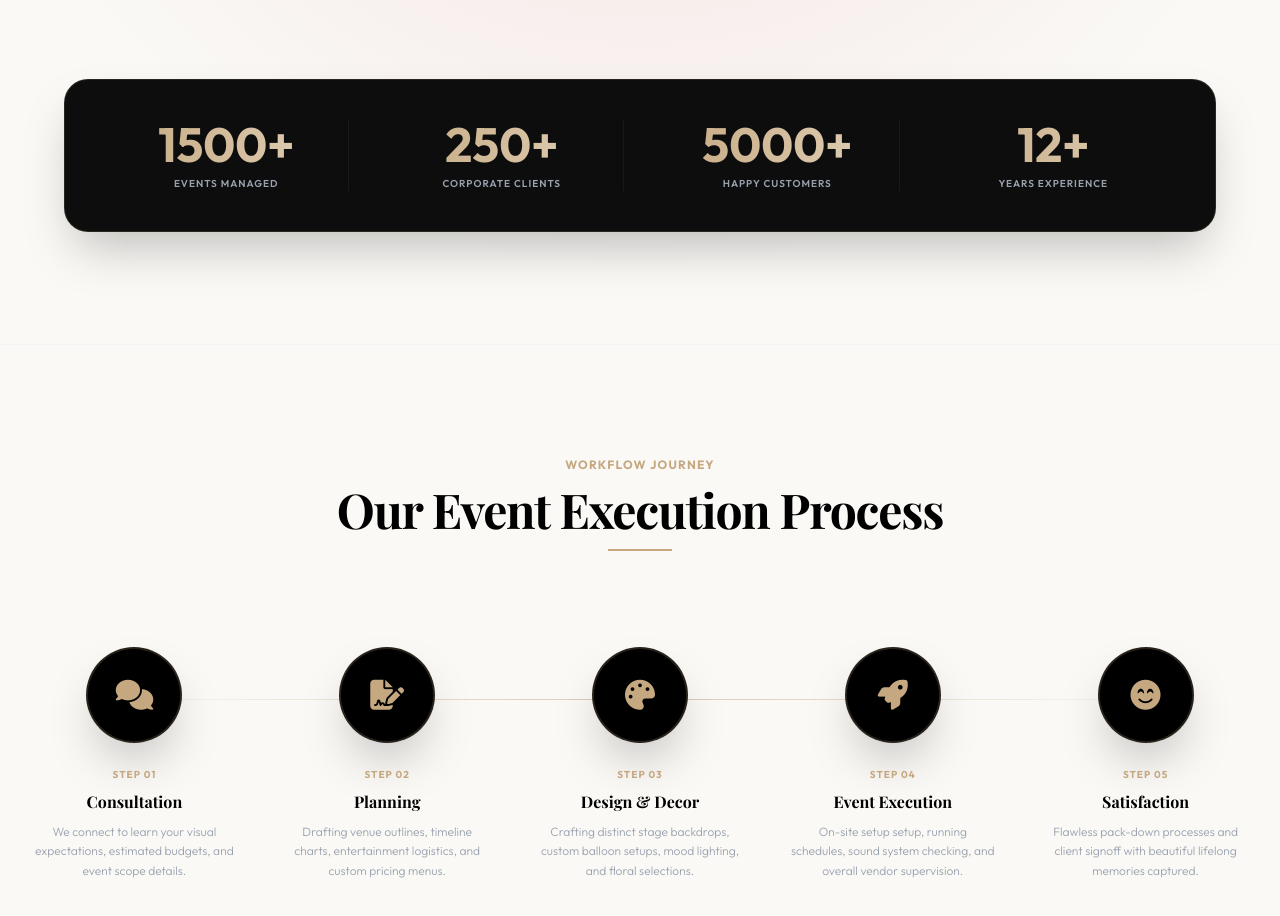
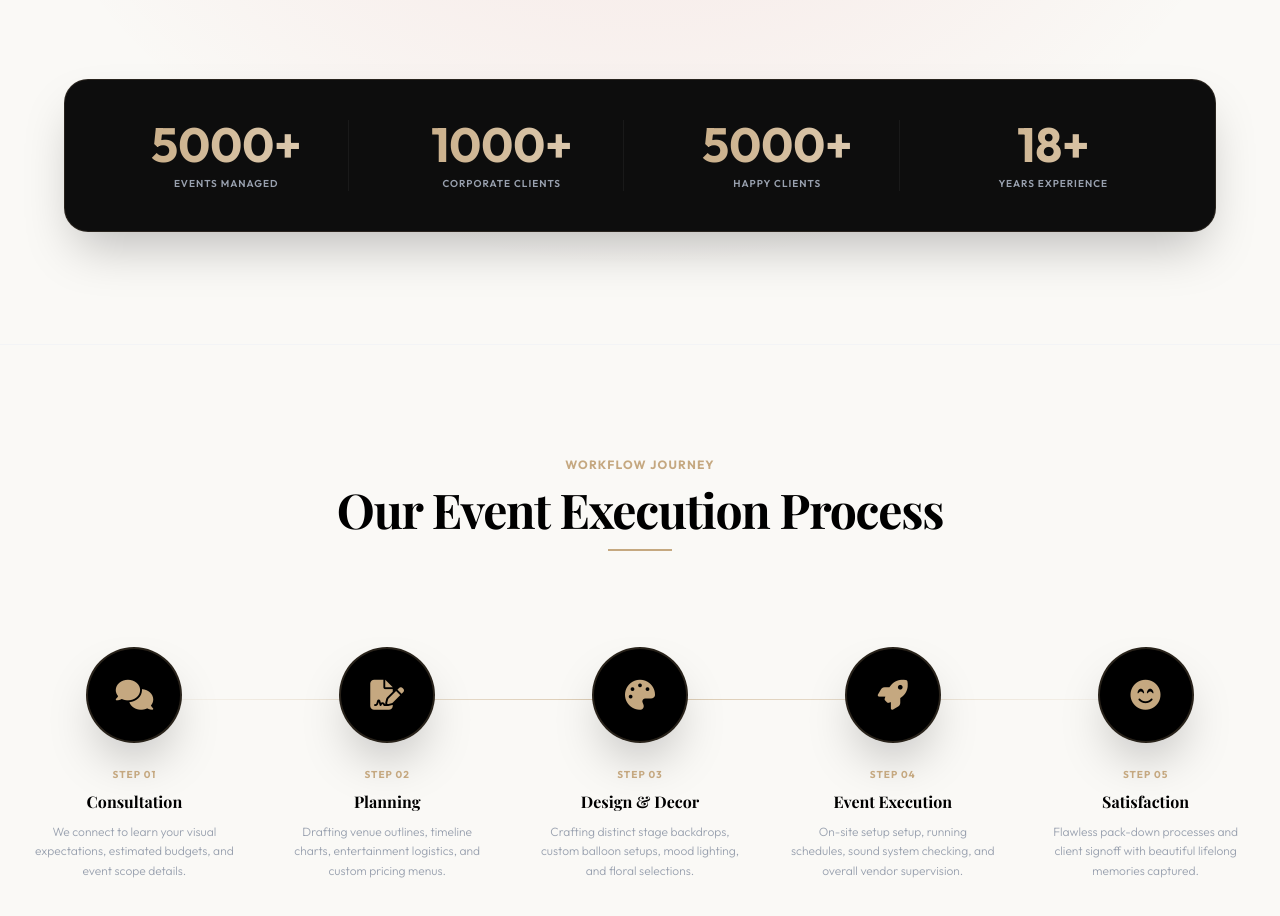
Before and after one commit to gouravboga12-rgb/RockersEntertainers, a React (Vite) app: page / in a window 1280 px wide. Shown: the part 2080-2996 px from the top of the page. Built offline with nearby package versions, Linux system fonts and the light colour scheme; a web font is replaced by a local one.

Commit message:
Update home page achievement statistics

```diff
--- a/src/pages/Home.jsx
+++ b/src/pages/Home.jsx
@@ -393,19 +393,19 @@ Looking forward to your response!`
           <div className="bg-brand-dark/95 backdrop-blur-2xl rounded-3xl shadow-2xl p-8 sm:p-10 border border-brand-gold/15">
             <div className="grid grid-cols-2 md:grid-cols-4 gap-8 text-center divide-y-2 md:divide-y-0 md:divide-x divide-white/5">
               <div className="pt-6 md:pt-0">
-                <p className="text-4xl sm:text-5xl font-bold text-transparent bg-clip-text bg-gradient-to-r from-brand-gold to-brand-gold-light mb-2">1500+</p>
+                <p className="text-4xl sm:text-5xl font-bold text-transparent bg-clip-text bg-gradient-to-r from-brand-gold to-brand-gold-light mb-2">5000+</p>
                 <p className="text-[10px] uppercase tracking-widest text-gray-400 font-semibold">Events Managed</p>
               </div>
               <div className="pt-6 md:pt-0">
-                <p className="text-4xl sm:text-5xl font-bold text-transparent bg-clip-text bg-gradient-to-r from-brand-gold to-brand-gold-light mb-2">250+</p>
+                <p className="text-4xl sm:text-5xl font-bold text-transparent bg-clip-text bg-gradient-to-r from-brand-gold to-brand-gold-light mb-2">1000+</p>
                 <p className="text-[10px] uppercase tracking-widest text-gray-400 font-semibold">Corporate Clients</p>
               </div>
               <div className="pt-6 md:pt-0">
                 <p className="text-4xl sm:text-5xl font-bold text-transparent bg-clip-text bg-gradient-to-r from-brand-gold to-brand-gold-light mb-2">5000+</p>
-                <p className="text-[10px] uppercase tracking-widest text-gray-400 font-semibold">Happy Customers</p>
+                <p className="text-[10px] uppercase tracking-widest text-gray-400 font-semibold">Happy Clients</p>
               </div>
               <div className="pt-6 md:pt-0">
-                <p className="text-4xl sm:text-5xl font-bold text-transparent bg-clip-text bg-gradient-to-r from-brand-gold to-brand-gold-light mb-2">12+</p>
+                <p className="text-4xl sm:text-5xl font-bold text-transparent bg-clip-text bg-gradient-to-r from-brand-gold to-brand-gold-light mb-2">18+</p>
                 <p className="text-[10px] uppercase tracking-widest text-gray-400 font-semibold">Years Experience</p>
               </div>
             </div>
```
